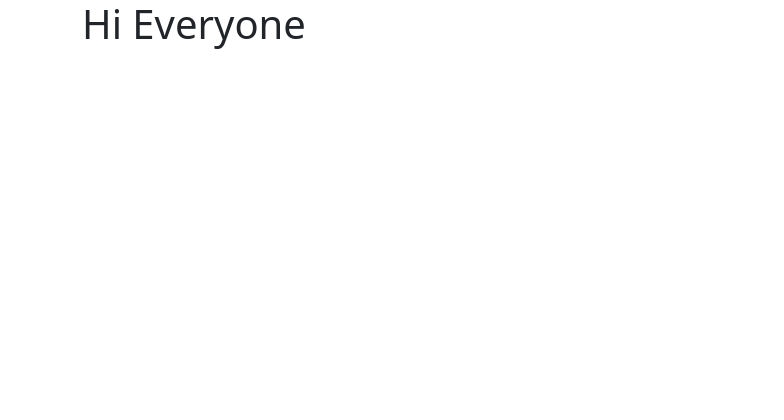
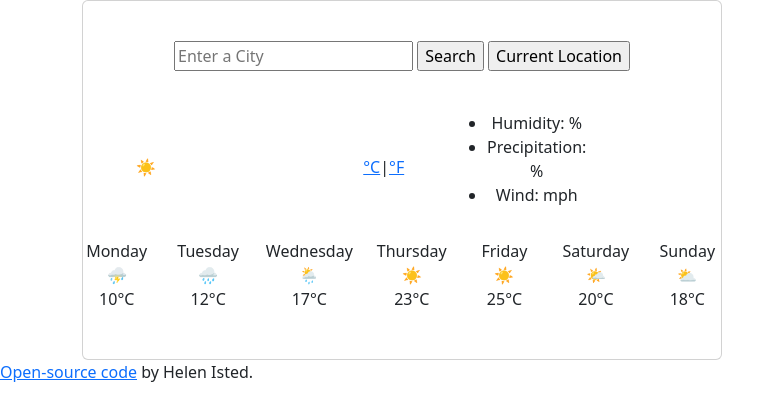
Before and after one commit to HelenIsted/Helen-Isted-Weather-App, a plain HTML site: page index.html in a window 1280 px wide. Shown: the whole page, without its empty margins (0-784 px from the left). Drawn offline with nearby package versions, Linux system fonts and the light colour scheme.

Commit message:
Copied Weather App HTML from previous project

```diff
--- a/index.html
+++ b/index.html
@@ -13,9 +13,95 @@
     />
   </head>
   <body>
-    <div class="container">
-      <h1>Hi Everyone</h1>
+    <div class="container text-center">
+      <div class="card" style="width: 40rem">
+        <div class="card-body">
+          <br />
+          <form>
+            <input type="text" id="city-input" placeholder="Enter a City" />
+            <input type="submit" value="Search" id="pressButton" />
+            <input
+              type="submit"
+              value="Current Location"
+              id="currentLocation"
+            />
+          </form>
+          <br />
+          <p id="city"></p>
+          <p class="day-time"></p>
+          <p class="weather" id="weatherNow"></p>
+
+          <div class="row align-items-center weather-info">
+            <div class="col emoji">☀️</div>
+            <div class="col temperature" id="tempNow"></div>
+            <div class="col">
+              <span class="unit"
+                ><a href="#" id="celsius">°C</a>|<a href="#" id="farenheit"
+                  >°F</a
+                ></span
+              >
+            </div>
+            <div class="col descriptions">
+              <ul class="descriptions">
+                <li>Humidity: <span id="humidity"></span>%</li>
+                <li>Precipitation: <span id="precipitation"></span>%</li>
+                <li>Wind: <span id="wind"></span>mph</li>
+              </ul>
+            </div>
+
+            <div class="col"></div>
+          </div>
+        </div>
+        <div class="row align-items-center daily-summary">
+          <div class="col mon">
+            <div class="day">Monday</div>
+            <div>⛈️</div>
+            <div class="temp">10°C</div>
+          </div>
+          <div class="col mon">
+            <div class="day">Tuesday</div>
+            <div>🌧️</div>
+            <div class="temp">12°C</div>
+          </div>
+          <div class="col mon">
+            <div class="day">Wednesday</div>
+            <div>🌦️</div>
+            <div class="temp">17°C</div>
+          </div>
+          <div class="col mon">
+            <div class="day">Thursday</div>
+            <div>☀️</div>
+            <div class="temp">23°C</div>
+          </div>
+          <div class="col mon">
+            <div class="day">Friday</div>
+            <div>☀️</div>
+            <div class="temp">25°C</div>
+          </div>
+          <div class="col mon">
+            <div class="day">Saturday</div>
+            <div>🌤️</div>
+            <div class="temp">20°C</div>
+          </div>
+          <div class="col mon">
+            <div class="day">Sunday</div>
+            <div>⛅</div>
+            <div class="temp">18°C</div>
+          </div>
+        </div>
+        <br />
+        <br />
+      </div>
     </div>
+    <p>
+      <span class="gitHubLink">
+        <a href="https://github.com/HelenIsted/Testing-out-Git" target="_blank"
+          >Open-source code</a
+        >
+        by Helen Isted.
+      </span>
+    </p>
+    <script src="index.js"></script>
     <script src="src/index.js"></script>
   </body>
 </html>
```
